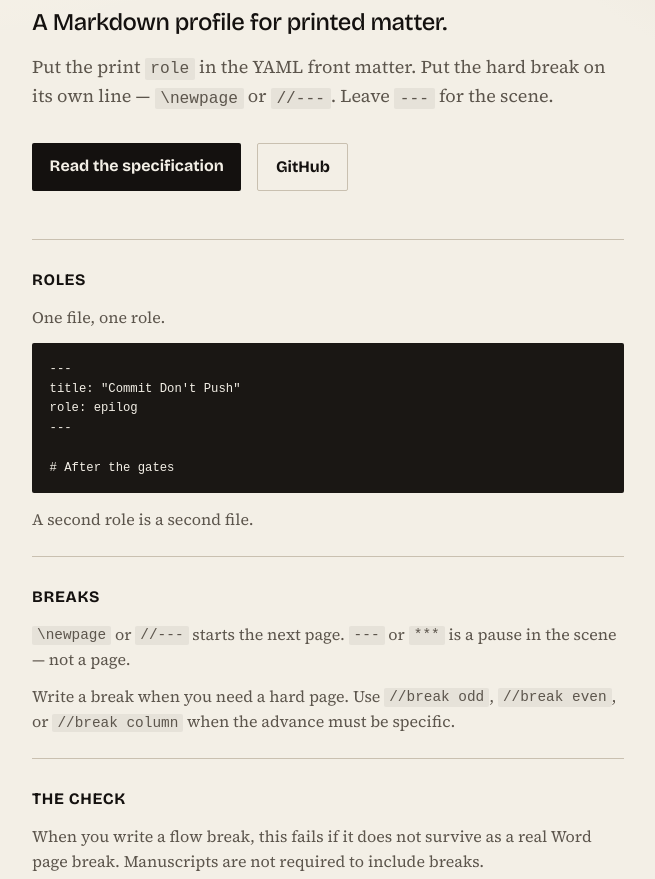
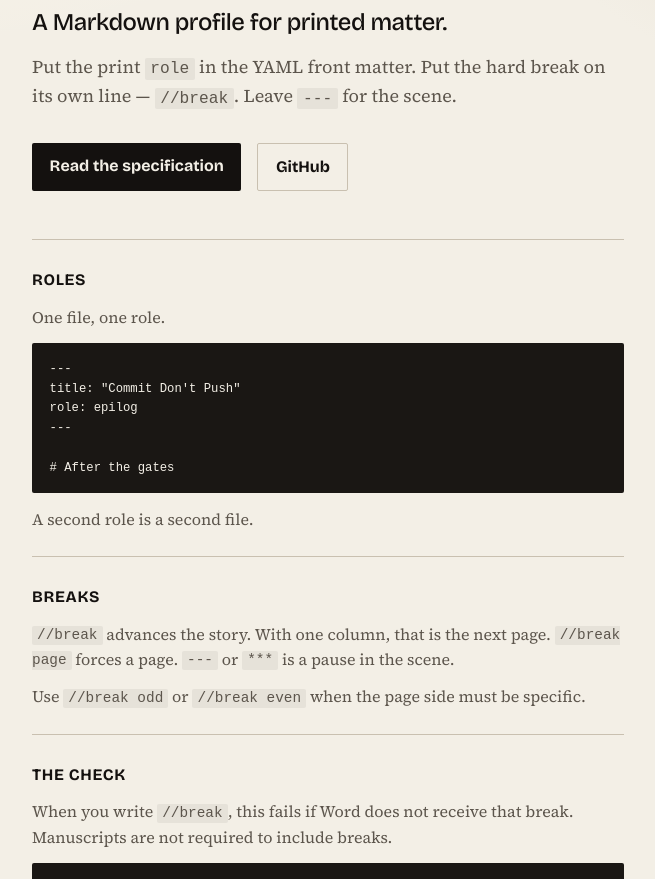
Before and after one commit to 13-Books/markbreak, a plain HTML site: page index.html in a window 1280 px wide. Shown: the part 138-1017 px from the top of the page, without its empty margins (312-967 px from the left). Drawn offline with nearby package versions, Linux system fonts and the light colour scheme.

Commit message:
Release profile 0.4.0 with //break as the normal advance.
//break page forces a page. //--- and //break column are gone.

```diff
--- a/index.html
+++ b/index.html
@@ -134,7 +134,7 @@
     <h1>A Markdown profile for printed matter.</h1>
     <p class="lede">
       Put the print <code>role</code> in the YAML front matter.
-      Put the hard break on its own line — <code>\newpage</code> or <code>//---</code>.
+      Put the hard break on its own line — <code>//break</code>.
       Leave <code>---</code> for the scene.
     </p>
     <div class="cta">
@@ -156,13 +156,13 @@ role: epilog
 
     <section>
       <h2>Breaks</h2>
-      <p><code>\newpage</code> or <code>//---</code> starts the next page. <code>---</code> or <code>***</code> is a pause in the scene — not a page.</p>
-      <p>Write a break when you need a hard page. Use <code>//break odd</code>, <code>//break even</code>, or <code>//break column</code> when the advance must be specific.</p>
+      <p><code>//break</code> advances the story. With one column, that is the next page. <code>//break page</code> forces a page. <code>---</code> or <code>***</code> is a pause in the scene.</p>
+      <p>Use <code>//break odd</code> or <code>//break even</code> when the page side must be specific.</p>
     </section>
 
     <section>
       <h2>The check</h2>
-      <p>When you write a flow break, this fails if it does not survive as a real Word page break. Manuscripts are not required to include breaks.</p>
+      <p>When you write <code>//break</code>, this fails if Word does not receive that break. Manuscripts are not required to include breaks.</p>
       <pre><code>bash tools/verify.sh</code></pre>
     </section>
 
```
Also changed, not shown: 8 other files.
